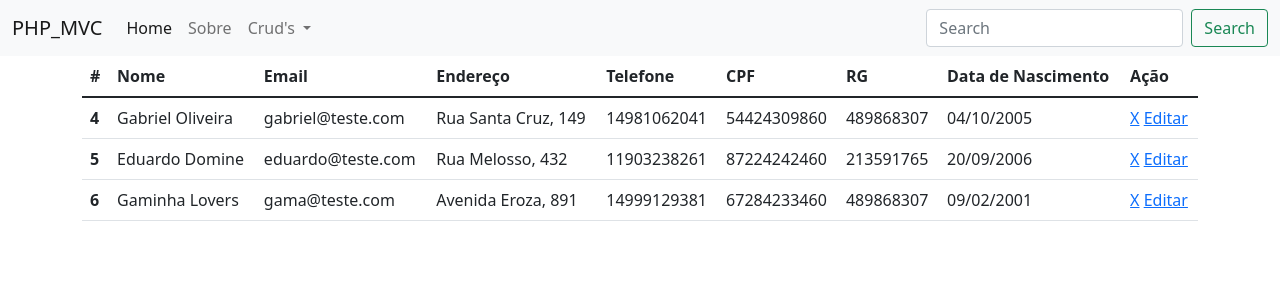
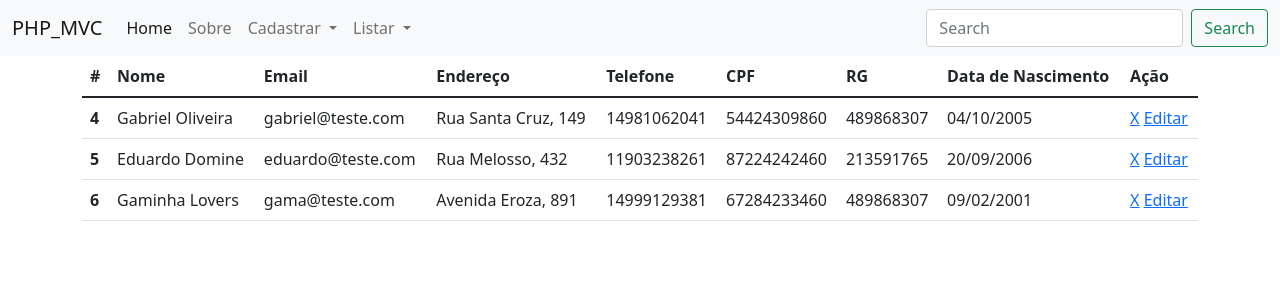
Before and after one commit to gaboliveiradev/app-crud-mvc, a PHP site: page /pessoa in a window 1280 px wide. Shown: the top 300 px of the page. Run offline with PHP 8.4, Linux system fonts and the light colour scheme; data comes from the database, SQL or seed files in the repository.

Commit message:
adicionando dropdown de listar na navbar

```diff
--- a/View/includes/cabecalho.php
+++ b/View/includes/cabecalho.php
@@ -14,13 +14,24 @@
         </li>
         <li class="nav-item dropdown">
           <a class="nav-link dropdown-toggle" href="#" id="navbarDropdown" role="button" data-bs-toggle="dropdown" aria-expanded="false">
-            Crud's
+            Cadastrar
           </a>
           <ul class="dropdown-menu" aria-labelledby="navbarDropdown">
             <li><a class="dropdown-item" href="/funcionario/form">Funcionário</a></li>
             <li><a class="dropdown-item" href="/pessoa/form">Pessoa</a></li>
             <li><hr class="dropdown-divider"></li>
             <li><a class="dropdown-item" href="/produto/form">Produto</a></li>
+          </ul>
+        </li>
+        <li class="nav-item dropdown">
+          <a class="nav-link dropdown-toggle" href="#" id="navbarDropdown" role="button" data-bs-toggle="dropdown" aria-expanded="false">
+            Listar
+          </a>
+          <ul class="dropdown-menu" aria-labelledby="navbarDropdown">
+            <li><a class="dropdown-item" href="/funcionario">Funcionário</a></li>
+            <li><a class="dropdown-item" href="/pessoa">Pessoa</a></li>
+            <li><hr class="dropdown-divider"></li>
+            <li><a class="dropdown-item" href="/produto">Produto</a></li>
           </ul>
         </li>
       </ul>
```
